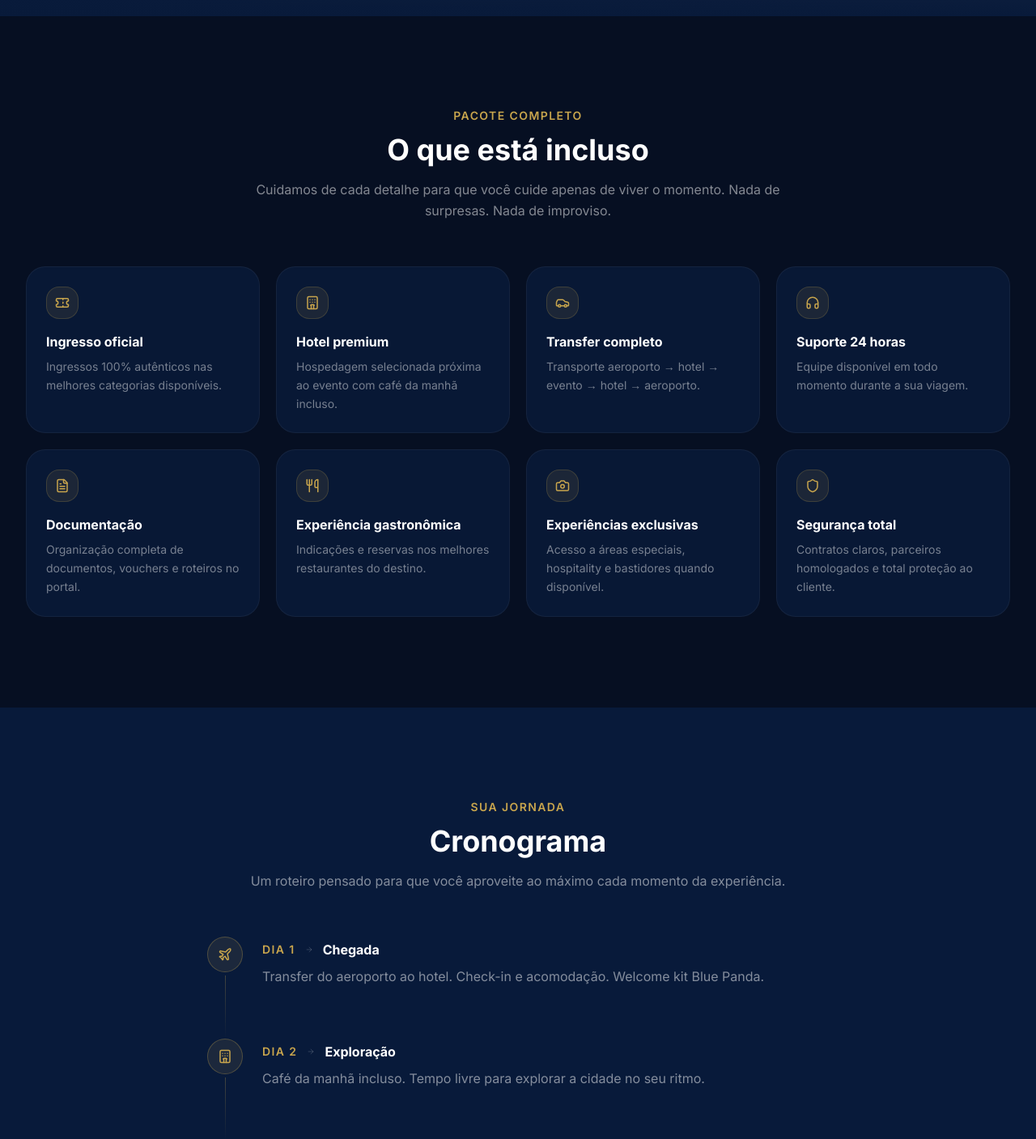
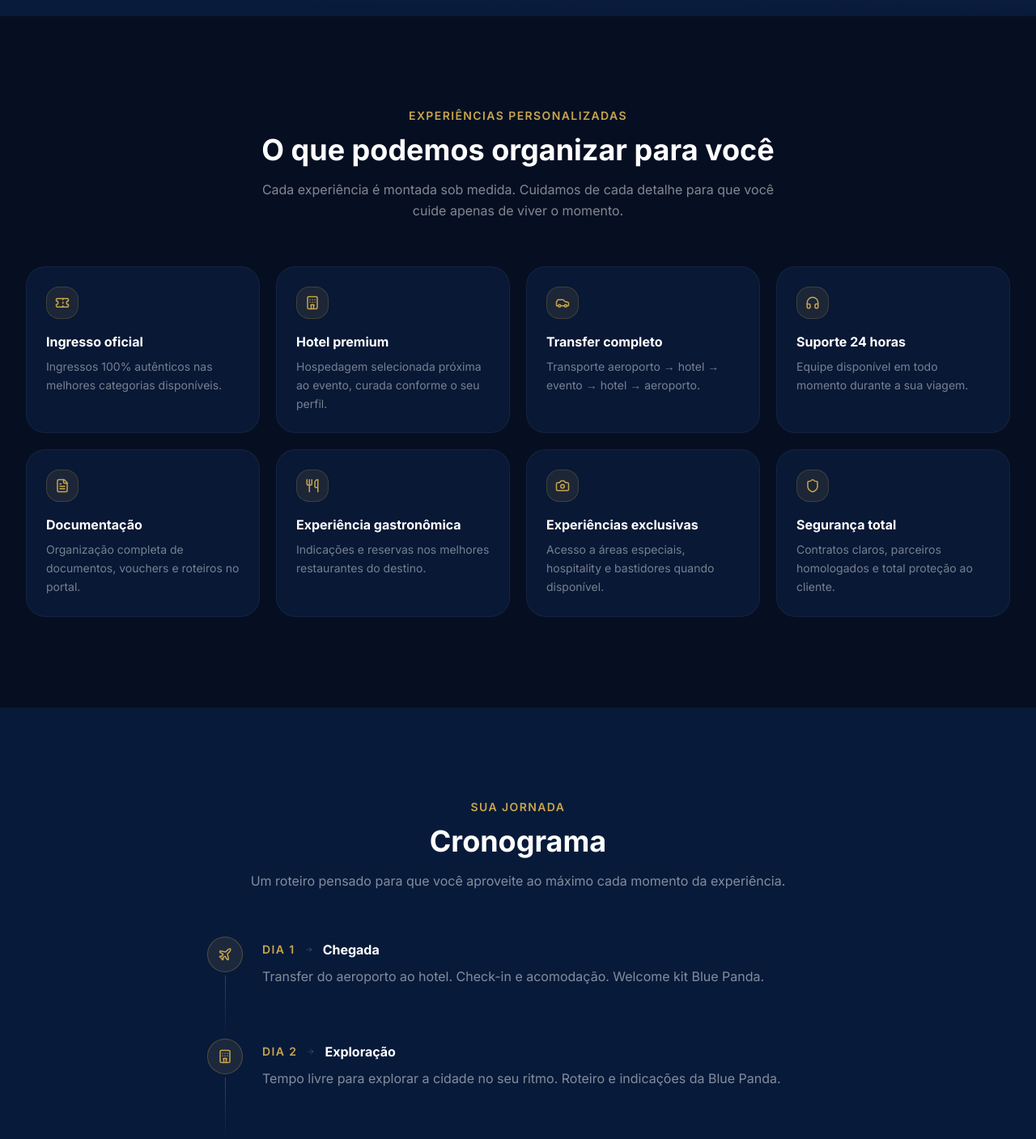
Before and after one commit to Brunoleoguilherme/blue-panda-plataform, a Next.js app: page /eventos/champions-league-final-2026 in a window 1280 px wide. Shown: the part 780-2187 px from the top of the page at 81% size. Built offline with nearby package versions, Linux system fonts and the light colour scheme; grey boxes are pictures that could not be loaded.

Commit message:
copy: remove 'incluso', linguagem 'podemos organizar para você'

```diff
--- a/app/(public)/eventos/[slug]/evento-cronograma.tsx
+++ b/app/(public)/eventos/[slug]/evento-cronograma.tsx
@@ -16,7 +16,7 @@ const etapas = [
     icon: Hotel,
     dia: "Dia 2",
     titulo: "Exploração",
-    descricao: "Café da manhã incluso. Tempo livre para explorar a cidade no seu ritmo.",
+    descricao: "Tempo livre para explorar a cidade no seu ritmo. Roteiro e indicações da Blue Panda.",
   },
   {
     icon: Ticket,
--- a/app/(public)/eventos/[slug]/evento-incluso.tsx
+++ b/app/(public)/eventos/[slug]/evento-incluso.tsx
@@ -22,7 +22,7 @@ const inclusos = [
   {
     icon: Hotel,
     titulo: "Hotel premium",
-    descricao: "Hospedagem selecionada próxima ao evento com café da manhã incluso.",
+    descricao: "Hospedagem selecionada próxima ao evento, curada conforme o seu perfil.",
   },
   {
     icon: Car,
@@ -68,14 +68,14 @@ export function EventoIncluso() {
           className="text-center max-w-2xl mx-auto mb-14"
         >
           <p className="text-xs font-semibold text-gold uppercase tracking-widest mb-3">
-            Pacote completo
+            Experiências personalizadas
           </p>
           <h2 className="text-4xl font-bold text-white mb-4">
-            O que está incluso
+            O que podemos organizar para você
           </h2>
           <p className="text-white/50 leading-relaxed">
-            Cuidamos de cada detalhe para que você cuide apenas de viver o
-            momento. Nada de surpresas. Nada de improviso.
+            Cada experiência é montada sob medida. Cuidamos de cada detalhe
+            para que você cuide apenas de viver o momento.
           </p>
         </motion.div>
 
```
